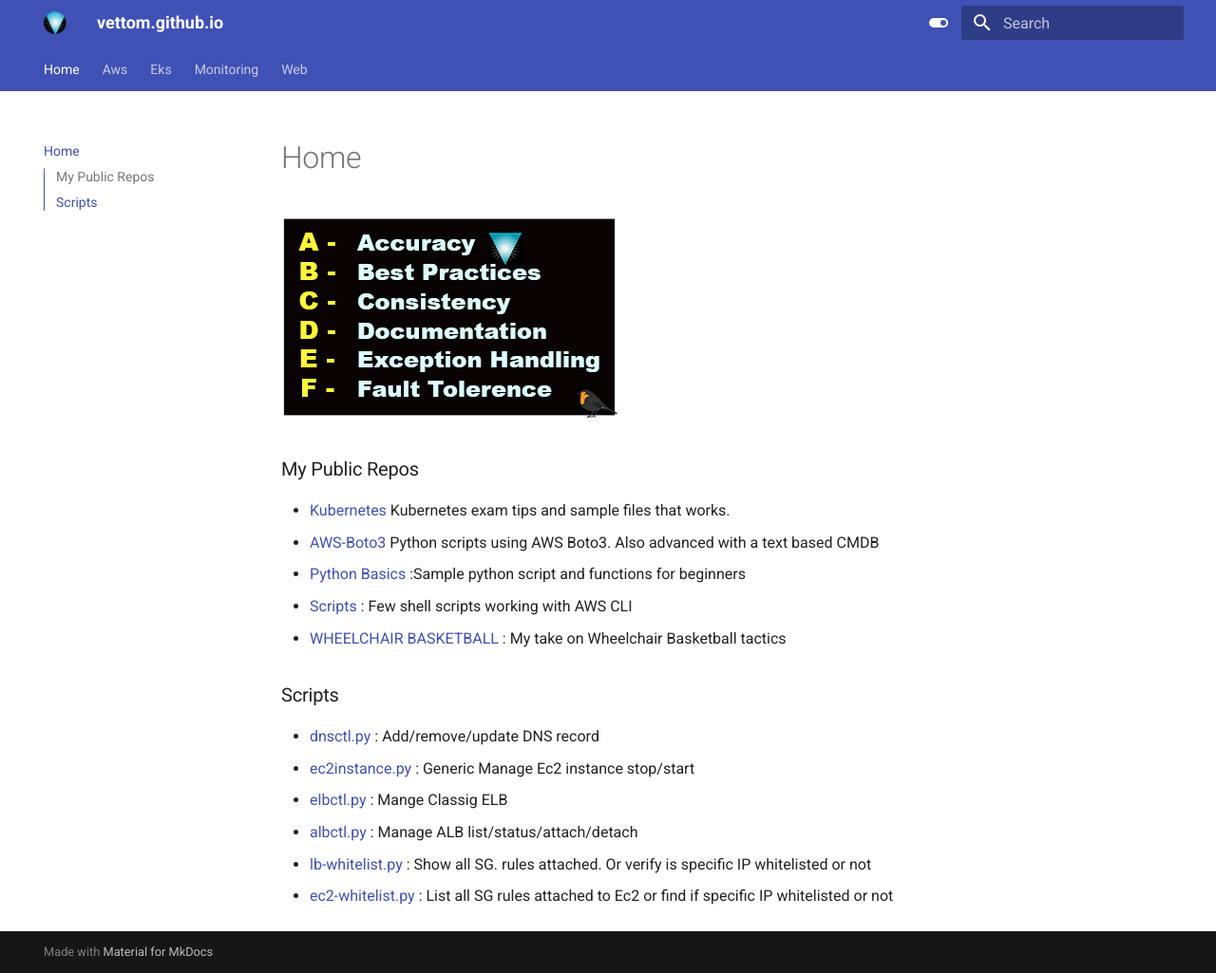
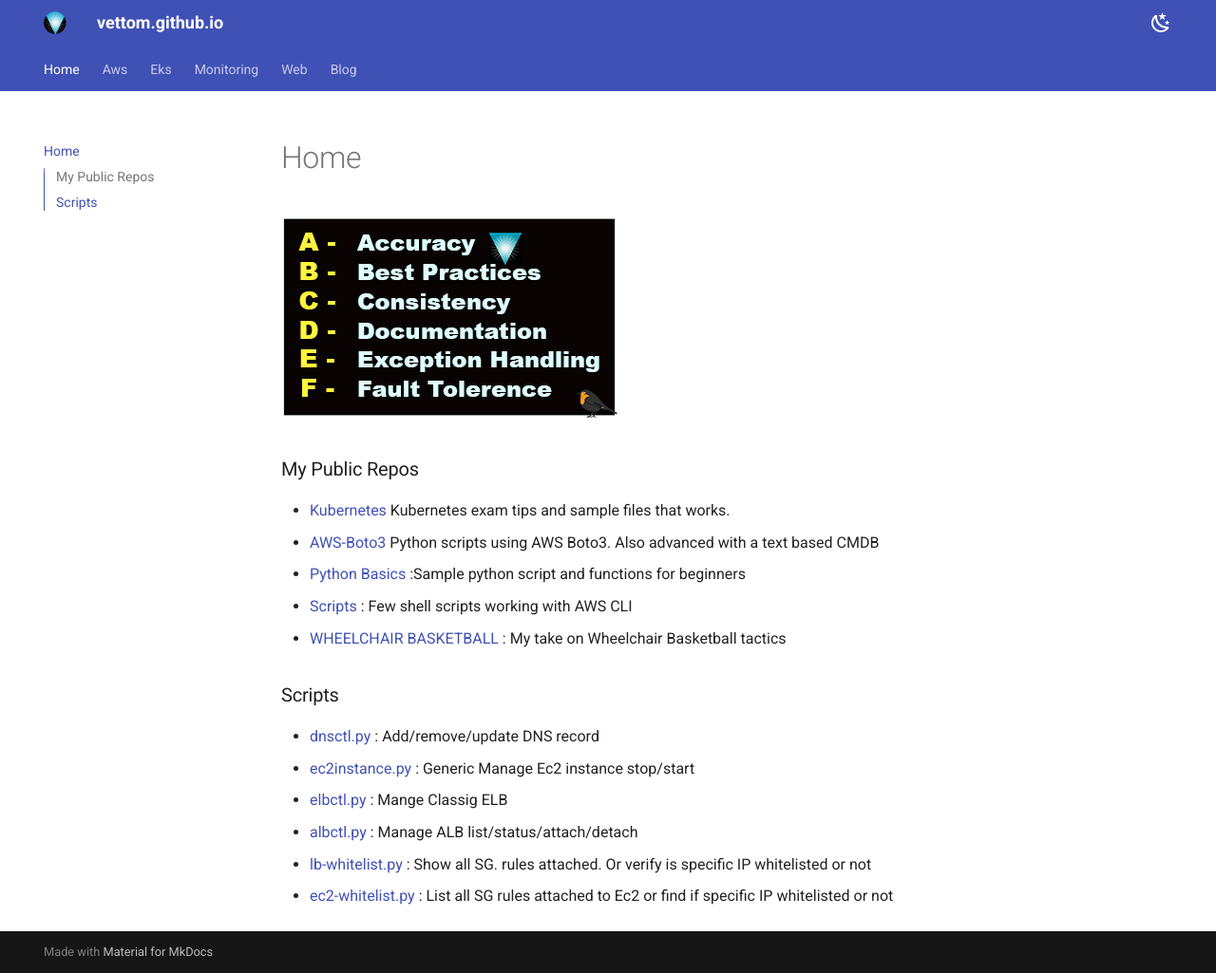
Before and after one commit to vettom/vettom.github.io, an MkDocs documentation site: the page built from docs/index.md, in a window 1280 px wide and 1025 px high. Shown: the whole window at 95% size. Built offline with MkDocs 1.6.1 and Material for MkDocs 9.7.7, drawn with Linux system fonts in a browser that asks for light colours.

Commit message:
Update by DV on Sat 17 Feb 2024 12:13:30 GMT

```diff
--- a/mkdocs.yml
+++ b/mkdocs.yml
@@ -19,7 +19,7 @@
     # Palette toggle for light mode
     - scheme: default
       toggle:
-        icon: material/toggle-switch
+        icon: material/weather-night
         name: Switch to light mode
       primary: indigo
       accent: lime
@@ -27,10 +27,13 @@
     # Palette toggle for dark mode
     - scheme: slate
       toggle:
-        icon: material/toggle-switch-off-outline
+        icon: material/weather-sunny
         name: Switch to dark mode
       primary: indigo
       accent: teal
+
+plugins:
+  - blog
 
 markdown_extensions:
   - pymdownx.highlight:
```
Also changed, not shown: docs/blog/index.md (added, +1 -0 lines).
